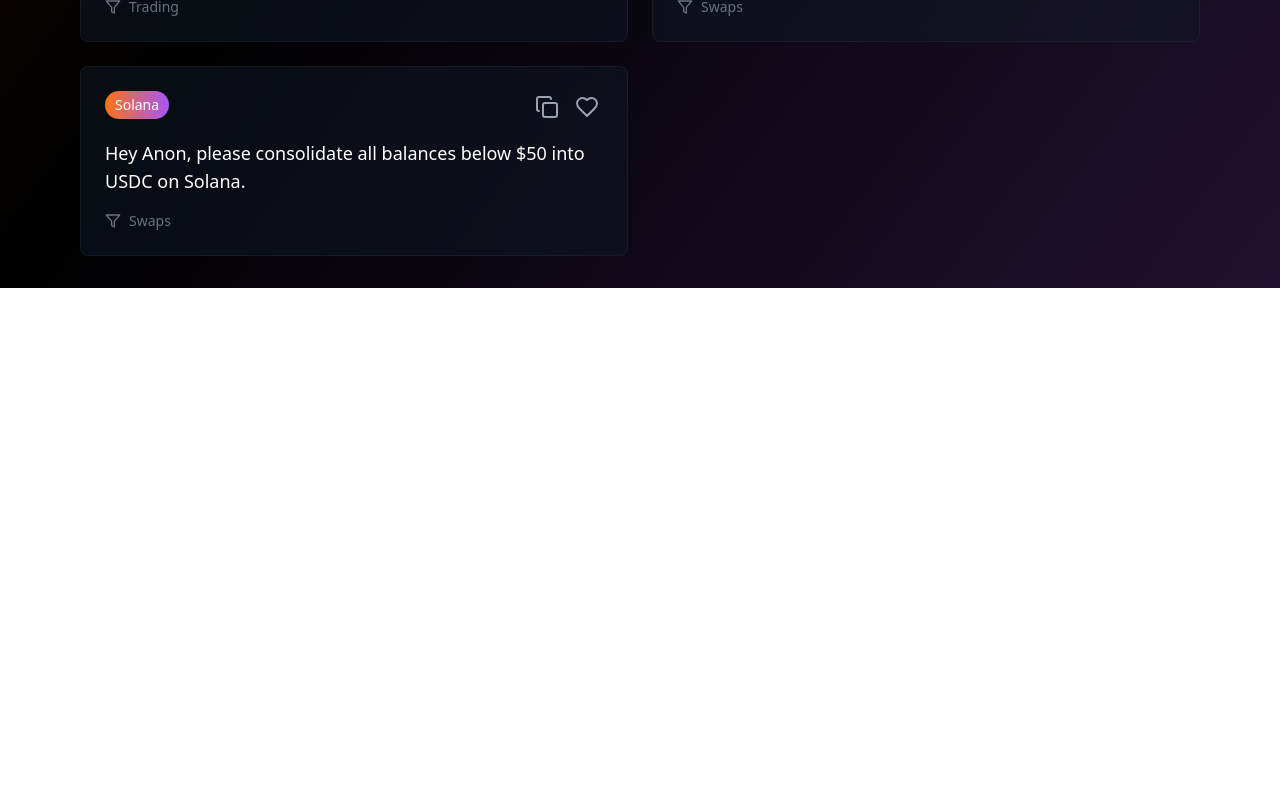
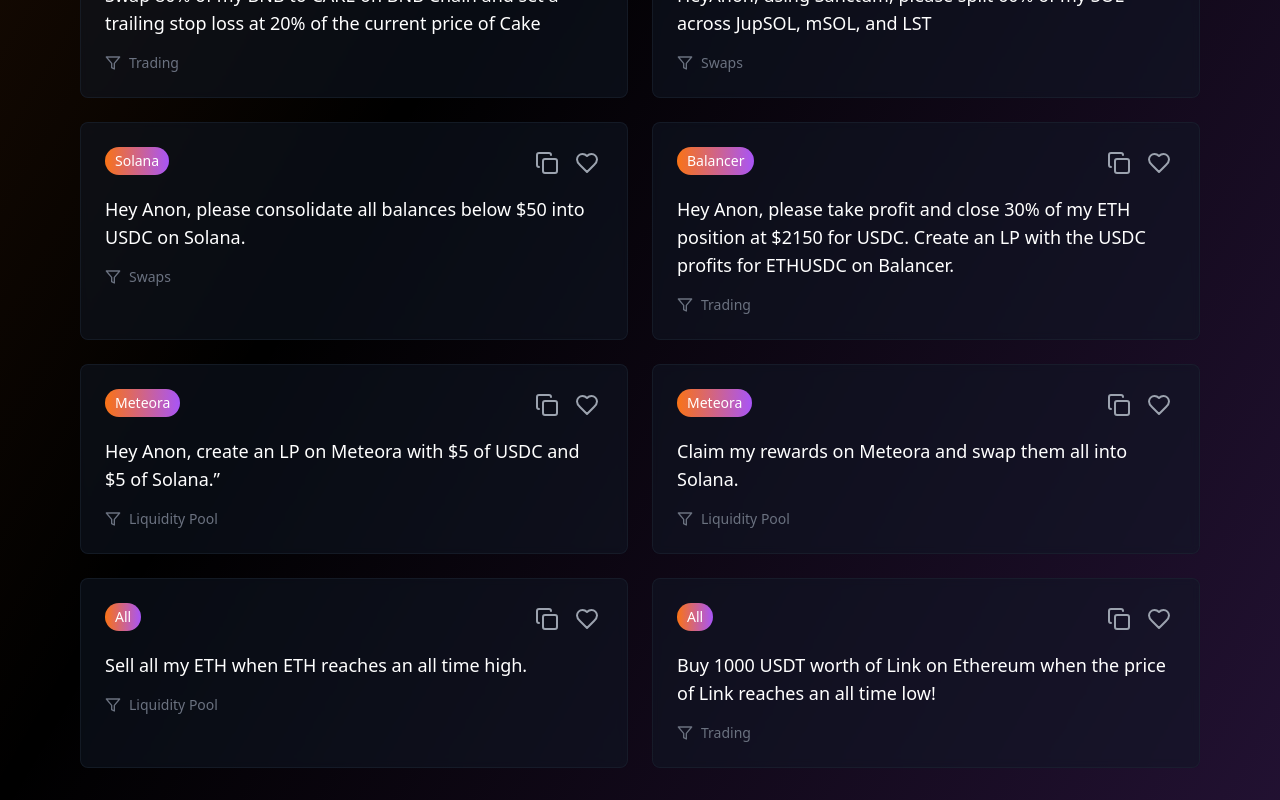
Before and after one commit to kkomaz/save-the-prompt, a React (Vite) app: page / in a window 1280 px wide. Shown: the part 1398-2198 px from the top of the page. Before the commit the page ends 1686 px from the top, so only its background shows below. Built offline with nearby package versions, Linux system fonts and the light colour scheme.

Commit message:
Update more prompts

```diff
--- a/src/App.tsx
+++ b/src/App.tsx
@@ -6,7 +6,12 @@ import { cn } from './utils';
 
 type Prompt = {
   id: string;
-  category: 'Staking/LSDs' | 'Lend & Borrow' | 'Trading' | 'Swaps';
+  category:
+    | 'Staking/LSDs'
+    | 'Lend & Borrow'
+    | 'Trading'
+    | 'Swaps'
+    | 'Liquidity Pool';
   protocol: string;
   text: string;
   copied: boolean;
@@ -110,6 +115,41 @@ function App() {
       text: 'Hey Anon, please consolidate all balances below $50 into USDC on Solana.',
       copied: false,
     },
+    {
+      id: '14',
+      category: 'Trading',
+      protocol: 'Balancer',
+      text: 'Hey Anon, please take profit and close 30% of my ETH position at $2150 for USDC. Create an LP with the USDC profits for ETHUSDC on Balancer.',
+      copied: false,
+    },
+    {
+      id: '16',
+      category: 'Liquidity Pool',
+      protocol: 'Meteora',
+      text: 'Hey Anon, create an LP on Meteora with $5 of USDC and $5 of Solana.”',
+      copied: false,
+    },
+    {
+      id: '17',
+      category: 'Liquidity Pool',
+      protocol: 'Meteora',
+      text: 'Claim my rewards on Meteora and swap them all into Solana.',
+      copied: false,
+    },
+    {
+      id: '18',
+      category: 'Liquidity Pool',
+      protocol: 'All',
+      text: 'Sell all my ETH when ETH reaches an all time high.',
+      copied: false,
+    },
+    {
+      id: '19',
+      category: 'Trading',
+      protocol: 'All',
+      text: 'Buy 1000 USDT worth of Link on Ethereum when the price of Link reaches an all time low!',
+      copied: false,
+    },
   ]);
 
   useEffect(() => {
@@ -178,6 +218,7 @@ function App() {
     'Lend & Borrow',
     'Trading',
     'Swaps',
+    'Liquidity Pool',
   ];
 
   return (
```
